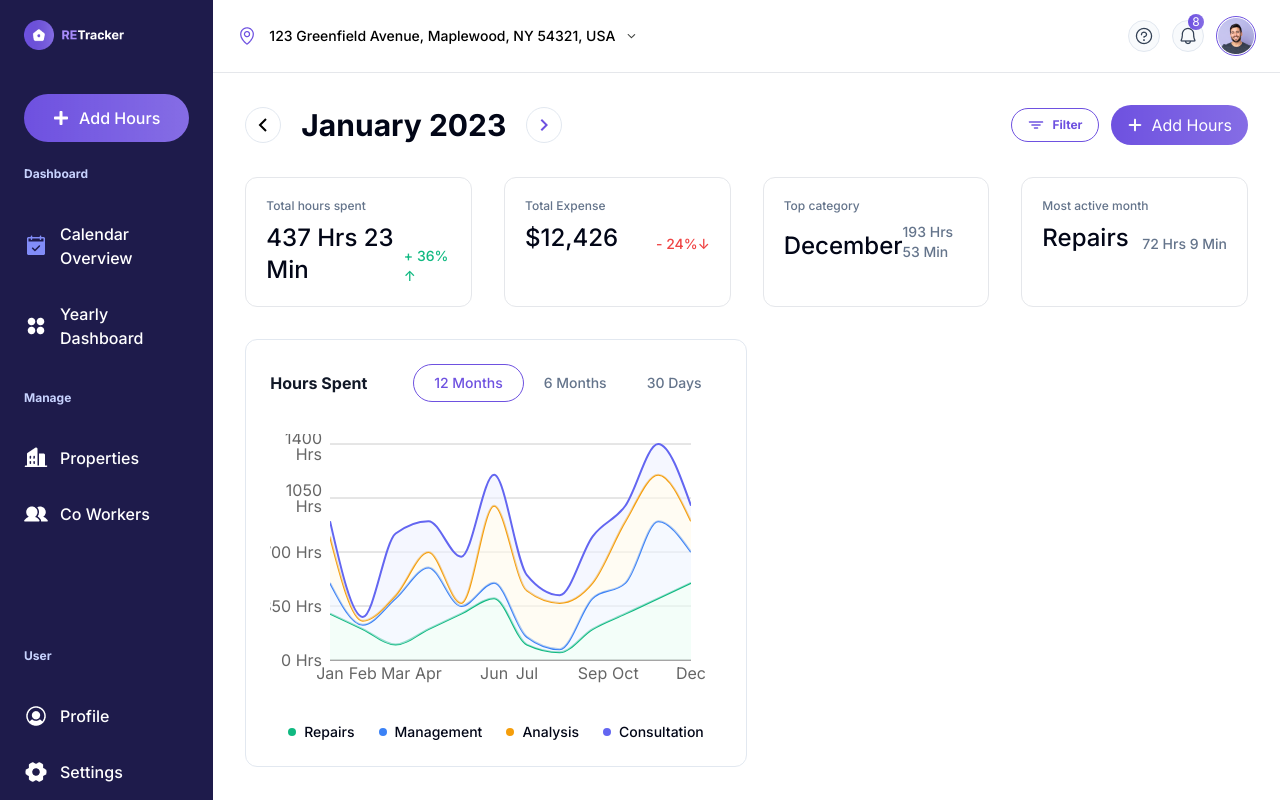
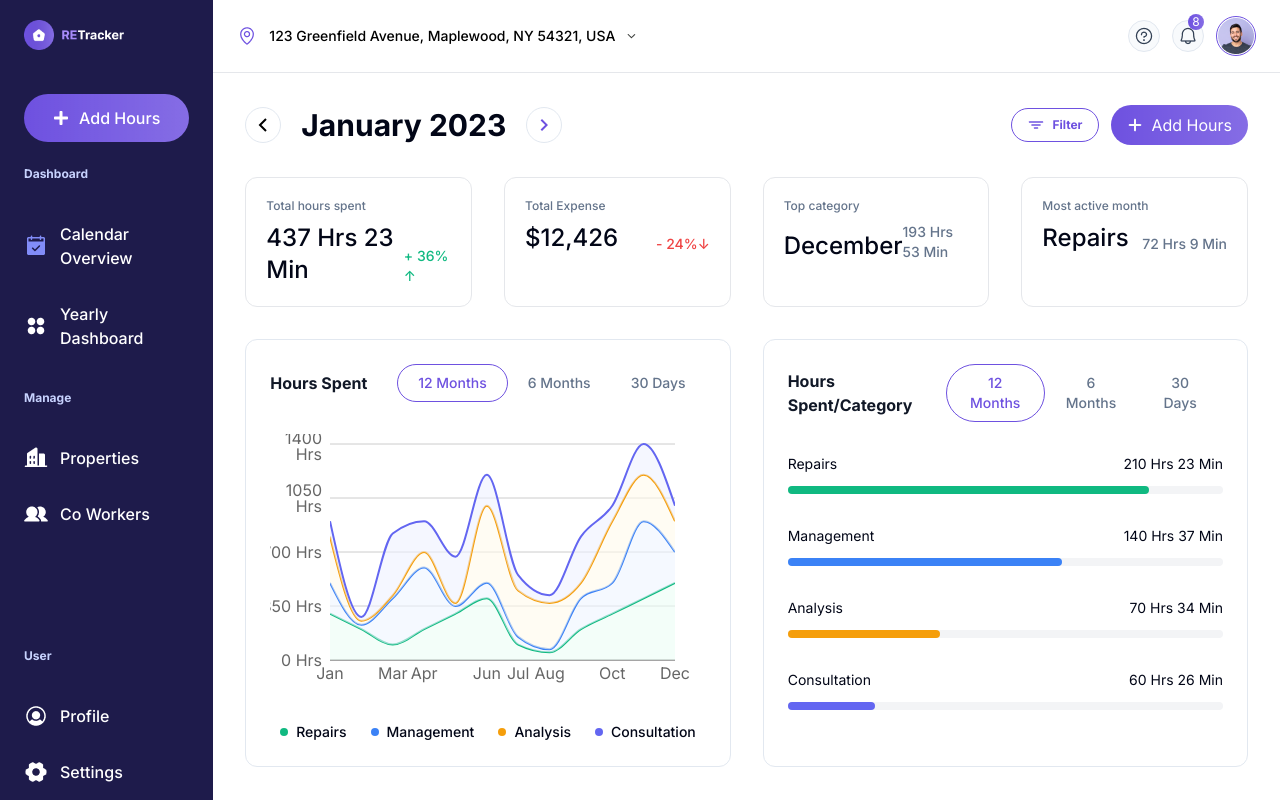
Before and after one commit to MamtazDev/ReTracker, a React (Vite) app: page /dashboard/yearly in a window 1280 px wide. Built offline with nearby package versions, Linux system fonts and the light colour scheme; the HTML template or start-up script is replaced by a standard one.

Commit message:
category section add

```diff
--- /dev/null
+++ b/src/Components/YearlyDashboard/Category.jsx
@@ -0,0 +1,55 @@
+import React from "react";
+import ChartHeader from "../../Shared/ChartHeader";
+
+const Category = () => {
+  const list = [
+    {
+      title: "Repairs",
+      time: "210 Hrs 23 Min",
+      color: "emerald-500",
+      percentage: "83",
+    },
+    {
+      title: "Management",
+      time: "140 Hrs 37 Min",
+      color: "blue-500",
+      percentage: "63",
+    },
+    {
+      title: "Analysis",
+      time: "70 Hrs 34 Min",
+      color: "[#F59E0B]",
+      percentage: "35",
+    },
+    {
+      title: "Consultation",
+      time: "60 Hrs 26 Min",
+      color: "indigo-500",
+      percentage: "20",
+    },
+  ];
+  return (
+    <div className="border border-slate-200 rounded-xl p-6">
+      <ChartHeader title="Hours Spent/Category" />
+
+      <div className="flex flex-col gap-8">
+        {list.map((data, index) => (
+          <div key={index}>
+            <div className="flex items-center justify-between text-sm font-normal text-slate-950 mb-3">
+              <p>{data.title}</p>
+              <p>{data.time}</p>
+            </div>
+            <div className="w-full rounded-lg bg-gray-100 h-2">
+              <div
+                style={{ width: `${data.percentage}%` }}
+                className={`bg-${data.color} h-2 rounded-lg`}
+              ></div>
+            </div>
+          </div>
+        ))}
+      </div>
+    </div>
+  );
+};
+
+export default Category;
--- a/src/Pages/YearlyDashboard.jsx
+++ b/src/Pages/YearlyDashboard.jsx
@@ -2,14 +2,16 @@ import React from "react";
 import CalendarHeader from "../Components/Calender/CalendarHeader";
 import BannerList from "../Components/YearlyDashboard/BannerList";
 import HourSpent from "../Components/YearlyDashboard/HourSpent";
+import Category from "../Components/YearlyDashboard/Category";
 
 const YearlyDashboard = () => {
   return (
     <div className="p-8">
       <CalendarHeader />
       <BannerList />
-      <div className="grid grid-cols-1 lg:grid-cols-2">
+      <div className="grid grid-cols-1 lg:grid-cols-2 gap-8">
         <HourSpent />
+        <Category/>
       </div>
     </div>
   );
```
